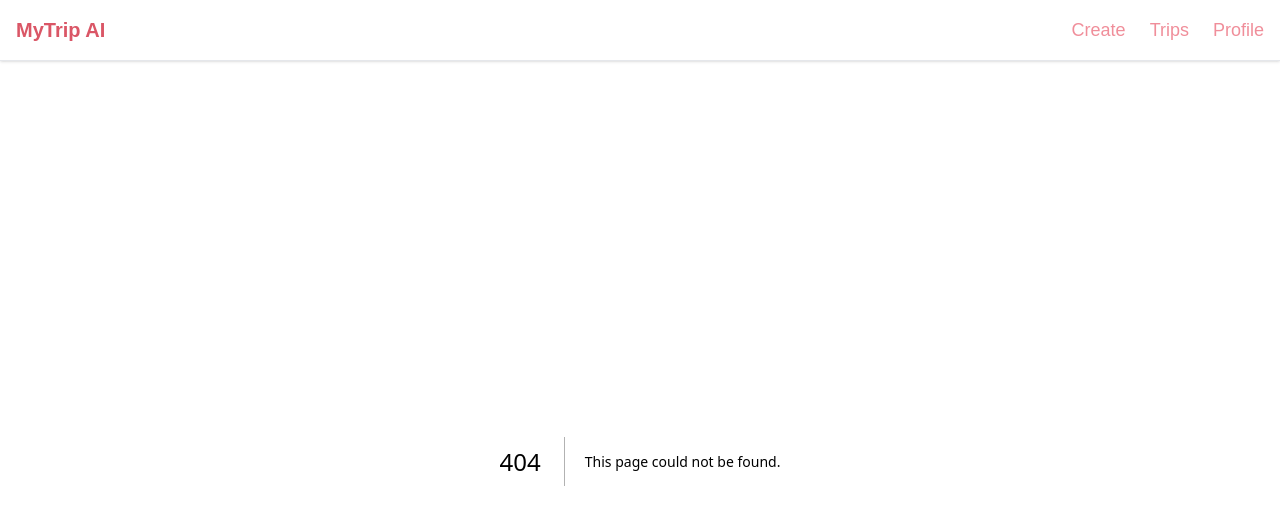
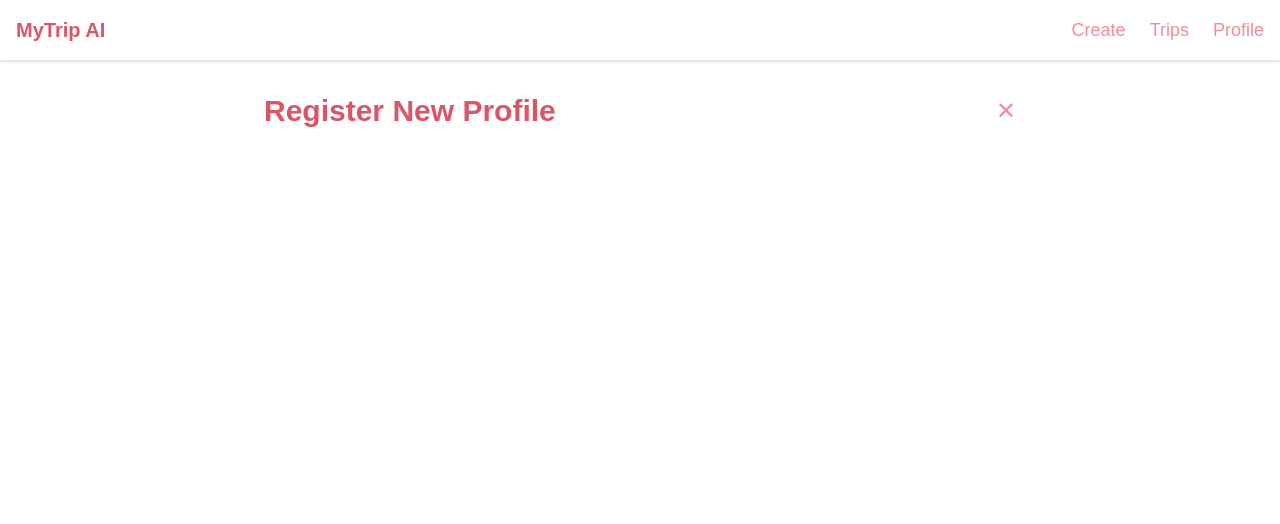
Before and after one commit to katyascode/my-trip-ai, a Next.js app: page /trips/profile/register in a window 1280 px wide. Before the commit this address had no page. Shown: the top 524 px of the page. Built offline with nearby package versions, Linux system fonts and the light colour scheme.

Commit message:
made register page

```diff
--- a/src/app/store/profileStore.js
+++ b/src/app/store/profileStore.js
@@ -1,7 +1,7 @@
 import { create } from 'zustand';
 import { persist } from 'zustand/middleware';
 
-const useExpenseStore = create(
+const useProfileStore = create(
   persist(
     (set, get) => ({
       profiles: [],
@@ -20,4 +20,4 @@ const useExpenseStore = create(
   )
 );
 
-export default useExpenseStore;
+export default useProfileStore;
--- a/src/app/trips/profile/page.jsx
+++ b/src/app/trips/profile/page.jsx
@@ -5,9 +5,12 @@ import useTripsStore from '@/app/store/tripsStore';
 import useProfileStore from '@/app/store/profileStore';
 import Button from '@/app/components/Button';
 import { FaPlaneUp } from 'react-icons/fa6';
+import { useParams, useRouter } from 'next/navigation';
 
 const Profile = () => {
-  const profiles = useProfileStore(state => state.profile);
+    const params = useParams();
+    const router = useRouter();
+  const profiles = useProfileStore(state => state.profiles);
 
   return (
     <div className="max-w-[800px] mx-auto px-6 py-8">
@@ -17,9 +20,18 @@ const Profile = () => {
 
       <div className="grid grid-cols-1 md:grid-cols-2 gap-4">
         {profiles.length === 0 && (
-          <p className="text-gray-500 col-span-2 text-center py-8">
-            No profile yet. Create your account!
-          </p>
+          <>
+            <p className="text-gray-500 col-span-2 text-center py-8">
+              No profile yet. Register your account!
+            </p>
+            <div className="flex justify-center mt-40">
+              <Button
+                title="Register"
+                colourClass="green"
+                onClick={() => router.push(`/trips/profile/register`)}
+              />
+            </div>
+          </>
         )}
       </div>
     </div>
--- /dev/null
+++ b/src/app/trips/profile/register/page.jsx
@@ -0,0 +1,29 @@
+'use client';
+
+import React from 'react';
+import useTripsStore from '@/app/store/tripsStore';
+import useProfileStore from '@/app/store/profileStore';
+import Button from '@/app/components/Button';
+import { FaPlaneUp } from 'react-icons/fa6';
+import { useParams, useRouter } from 'next/navigation';
+
+const Register = () => {
+    const router = useRouter();
+
+  return (
+    <div className="max-w-[800px] mx-auto px-6 py-8">
+      <div className="flex justify-between items-center mb-8">
+        <h1 className="text-3xl font-semibold text-pink-800">Register New Profile</h1>
+        <button
+             className="text-2xl text-pink-600 hover:text-gray-600"
+              onClick={() => router.back()}
+        >
+            ✕
+        </button>
+      </div>
+
+    </div>
+  );
+}
+
+export default Register;
```
